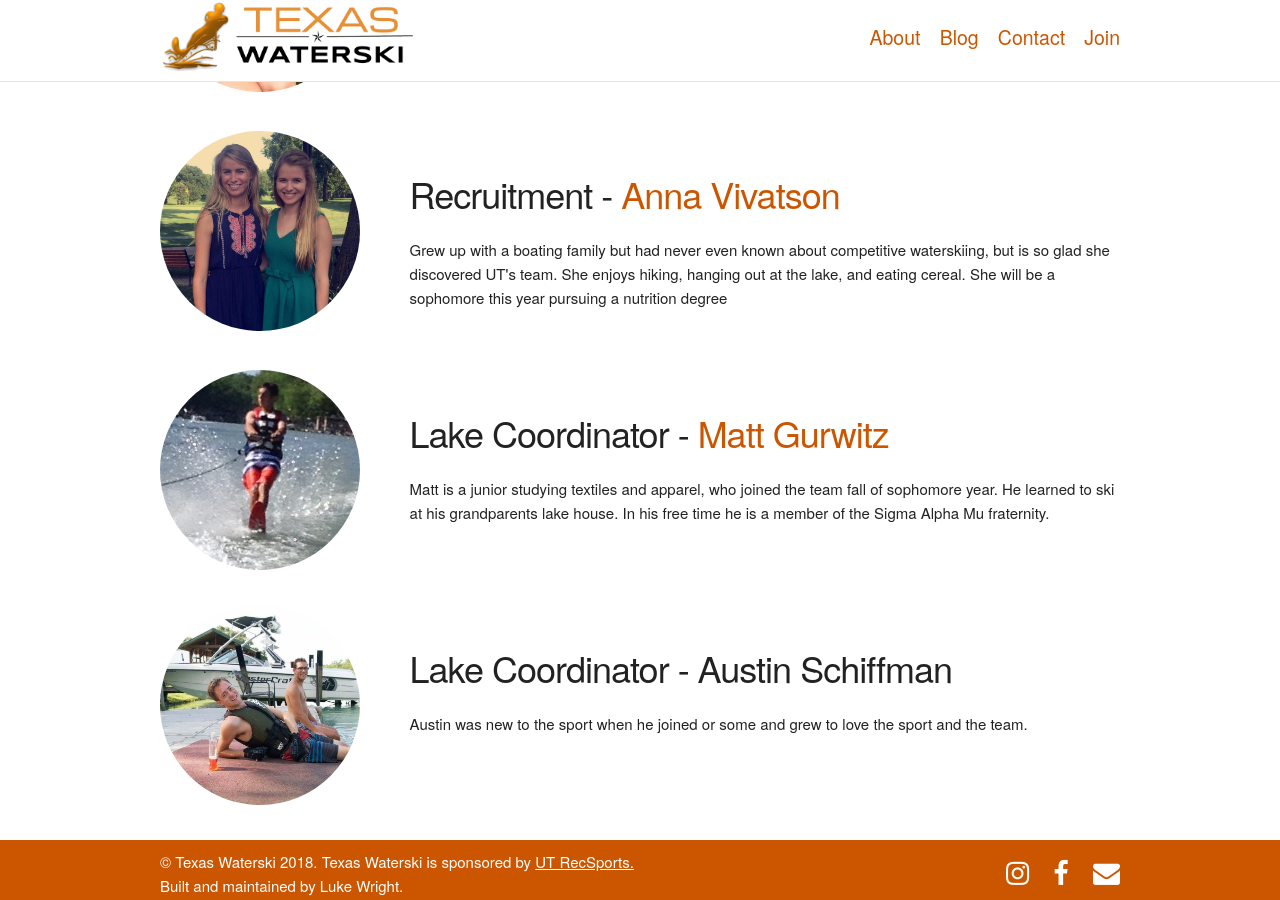
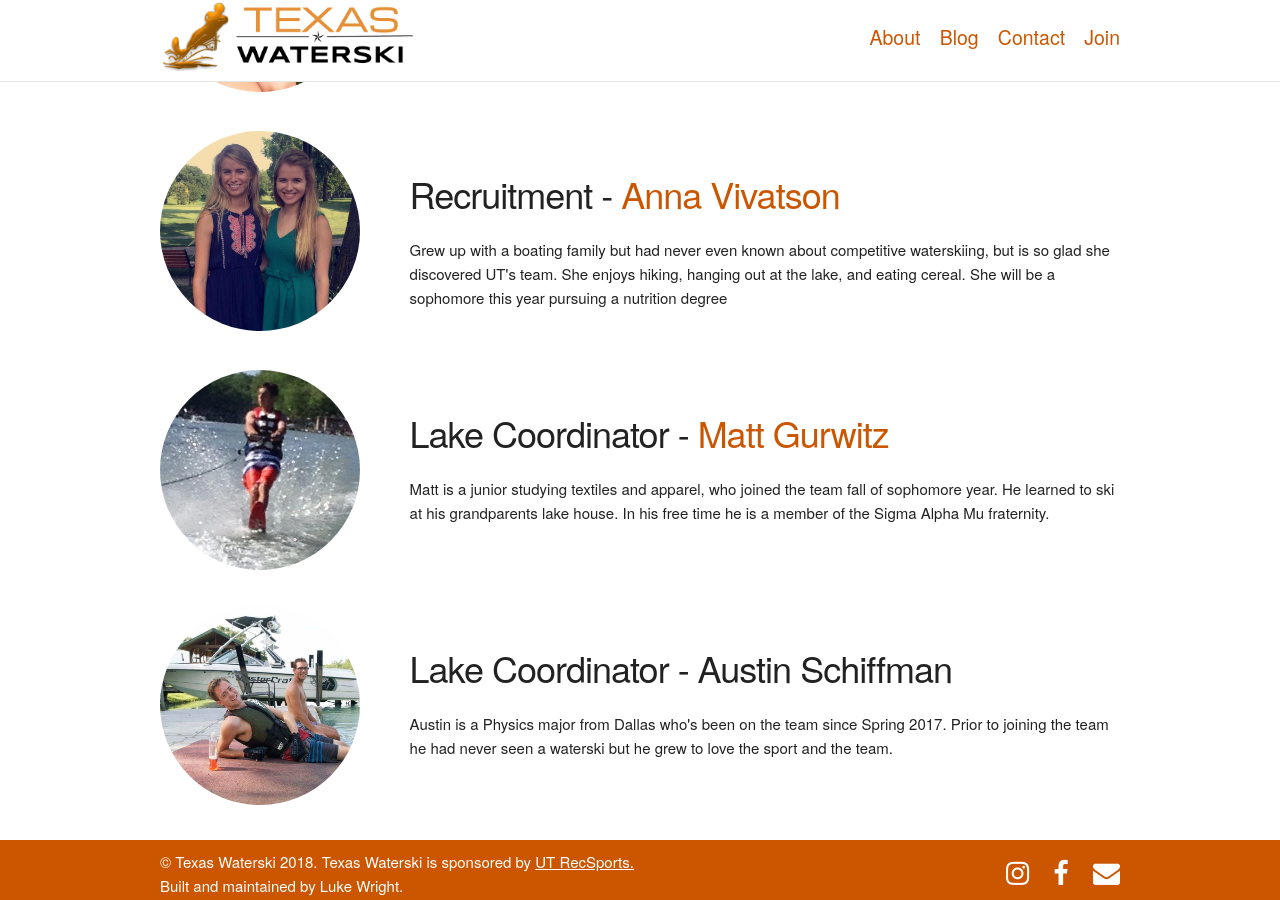
Before and after one commit to simplyluke/utwaterski, a Jekyll site: the page built from contact.md, in a window 1280 px wide and 900 px high, scrolled down 2449 px. Built offline with Jekyll 4.4.1, drawn with Linux system fonts in a browser that asks for light colours.

Commit message:
austin bio

```diff
--- a/contact.md
+++ b/contact.md
@@ -104,7 +104,7 @@ permalink: /contact/
         </div>
         <div class="nine columns">
           <h3>Lake Coordinator - Austin Schiffman</h3>
-          <p>Austin was new to the sport when he joined or some and grew to love the sport and the team.</p>
+          <p>Austin is a Physics major from Dallas who's been on the team since Spring 2017. Prior to joining the team he had never seen a waterski but he grew to love the sport and the team.</p>
         </div>
       </div>
     </div>
```
